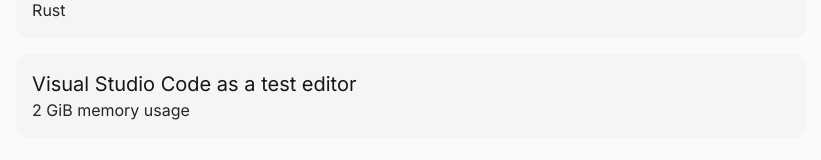
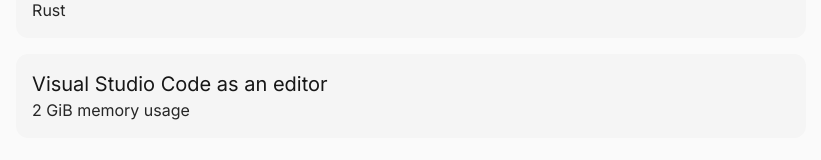
Before and after one commit to tapnisu/tapni.su, a Next.js app: page /setup in a window 1280 px wide. Shown: the part 606-766 px from the top of the page, without its empty margins (229-1050 px from the left). Built offline with nearby package versions, Linux system fonts and the light colour scheme; what tailwindcss-selection-variant would draw is missing.

Commit message:
Fix typo

```diff
--- a/pages/setup.tsx
+++ b/pages/setup.tsx
@@ -53,7 +53,7 @@ const SetupPage = () => {
 							description: "Rust"
 						},
 						{
-							name: "Visual Studio Code as a test editor",
+							name: "Visual Studio Code as an editor",
 							description: "2 GiB memory usage"
 						}
 					].map((info) => (
```
